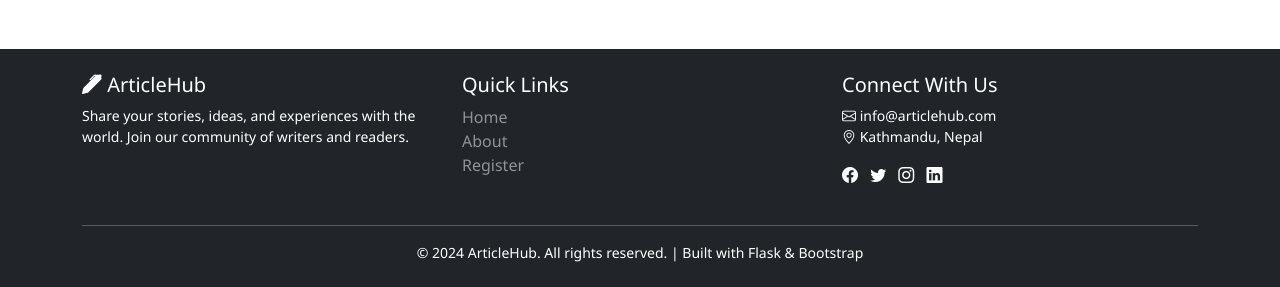
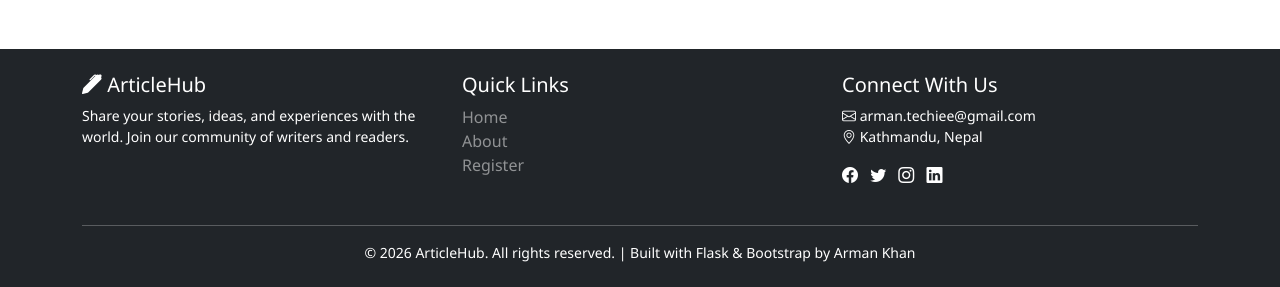
Before and after one commit to armancore/ArticleHub, a Flask app: page /about in a window 1280 px wide. Shown: the part 2124-2411 px from the top of the page. Run offline with Flask 3, Linux system fonts and the light colour scheme.

Commit message:
Added OwnerShip Details properly

```diff
--- a/templates/base.html
+++ b/templates/base.html
@@ -138,7 +138,7 @@
                 <div class="col-md-4 mb-3">
                     <h5>Connect With Us</h5>
                     <p class="small">
-                        <i class="bi bi-envelope"></i> info@articlehub.com<br>
+                        <i class="bi bi-envelope"></i> arman.techiee@gmail.com<br>
                         <i class="bi bi-geo-alt"></i> Kathmandu, Nepal
                     </p>
                     <div>
@@ -153,7 +153,7 @@
             <!-- Copyright -->
             <hr class="bg-white">
             <div class="text-center">
-                <p class="mb-0 small">&copy; 2024 ArticleHub. All rights reserved. | Built with Flask & Bootstrap</p>
+                <p class="mb-0 small">&copy; 2026 ArticleHub. All rights reserved. | Built with Flask & Bootstrap by Arman Khan</p>
             </div>
         </div>
     </footer>
```
